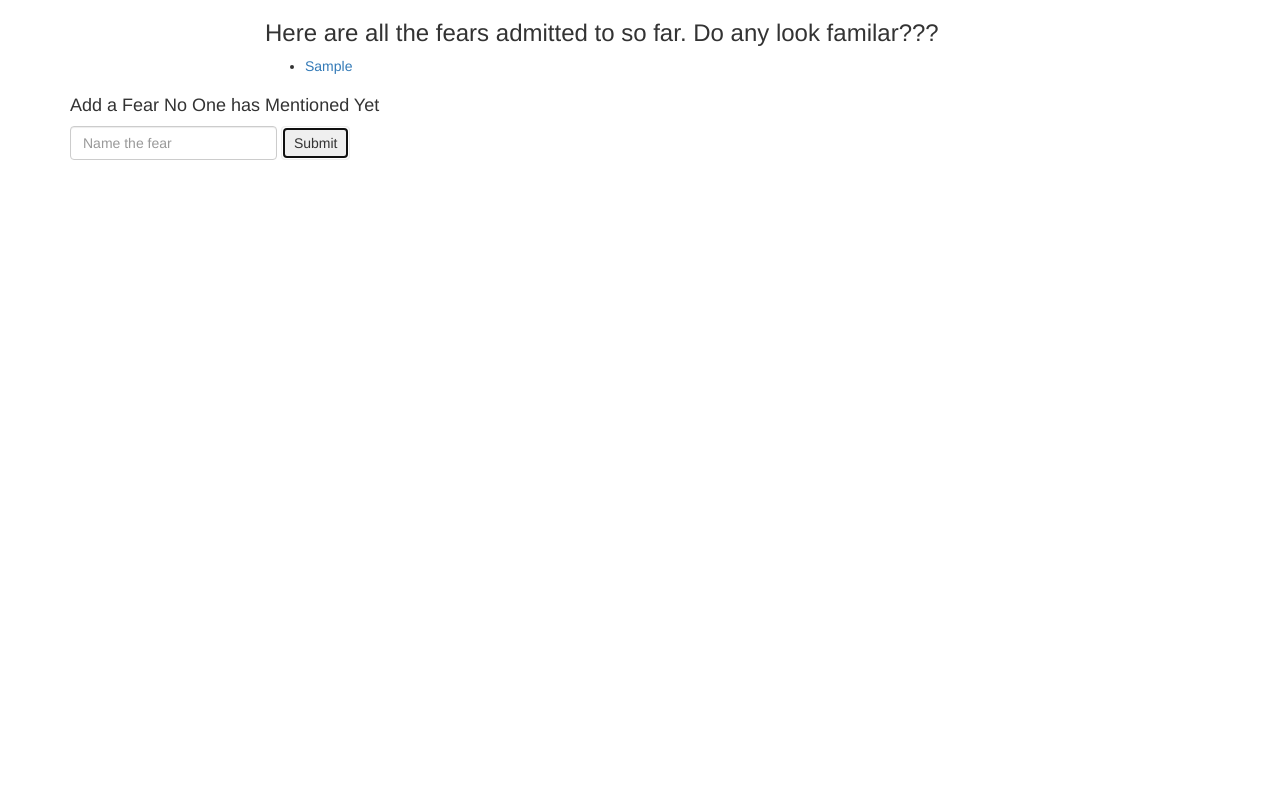
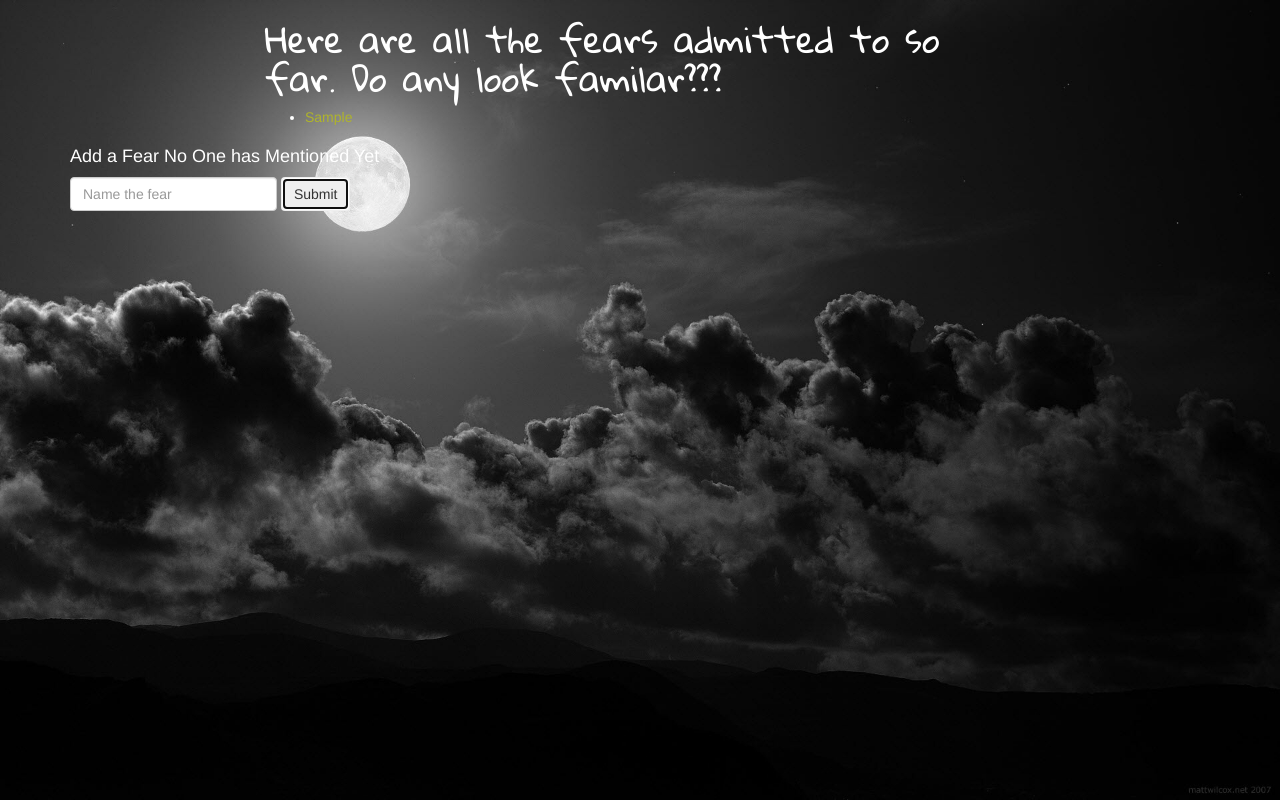
Before and after one commit to jocelynalsdorf/fear-lister-angular, a plain HTML site: page index.html at #!/fears in a window 1280 px wide. Both pictures are taken after typing "Sample" into the empty fields and a click on the button "Submit". Drawn offline with nearby package versions, Linux system fonts and the light colour scheme.

Commit message:
add background and styling for home page

```diff
--- /dev/null
+++ b/css/app.css
@@ -0,0 +1,27 @@
+.title {
+  font-family: 'Archivo Black', sans-serif;
+  font-size: 95px;
+  color: #D32f2f;
+  opacity:0.8;
+  margin-top: 340px;
+}
+.sub-title {
+  font-family: 'Gloria Hallelujah', cursive;
+  font-size: 35px;
+}
+
+
+body {
+  background: url("../imgs/darkclouds.jpg") no-repeat center center fixed;
+  -webkit-background-size: cover;
+  -moz-background-size: cover;
+  -o-background-size: cover;
+  background-size: cover;
+  color: white;
+}
+a {
+  color: #afb42b;
+}
+a:hover {
+color: #cddc39;
+}
--- a/index.html
+++ b/index.html
@@ -11,6 +11,8 @@
   <script src="services/FearsFactory.js"></script>
   <script src="services/UtilitiesFactory.js"></script>
   <link rel="stylesheet" href="css/bootstrap.min.css">
+  <link rel="stylesheet" href="css/app.css">
+  <link href='https://fonts.googleapis.com/css?family=Gloria+Hallelujah|Archivo+Black' rel='stylesheet' type='text/css'>
 </head>
 <body>
   <div class="container">
--- a/partials/fears.html
+++ b/partials/fears.html
@@ -2,7 +2,7 @@
   <div class="col-md-8 col-md-offset-2">
     <!-- only shows if there are fears in the array -->
     <div ng-show="fears.length">
-      <h3>Here are all the fears admitted to so far. Do any look familar???</h3>
+      <h3 class="sub-title">Here are all the fears admitted to so far. Do any look familar???</h3>
       <ul>
         <li ng-repeat="fear in fears">
           <a ui-sref="fears.members({fearId: fear.id})">{{fear.name}}</a>
```
Also changed, not shown: partials/home.html (+2 -2 lines), imgs/cat.jpg (added), imgs/darkclouds.jpg (added).
